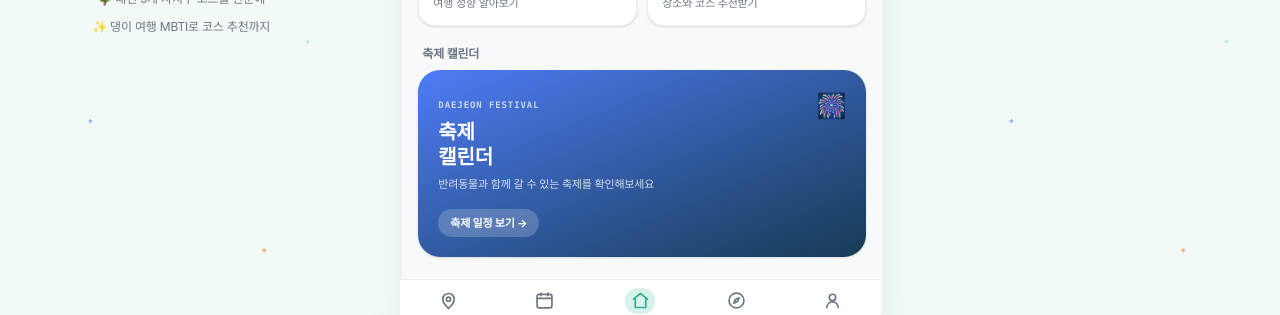
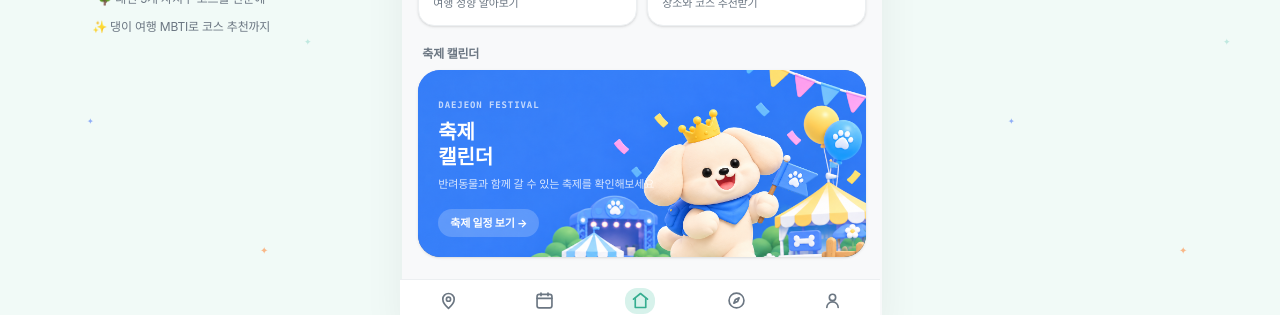
Before and after one commit to seolkimleeseon/daejourneyu, a Next.js app in the folder frontend/: page /home in a window 1280 px wide. Shown: the part 461-776 px from the top of the page. Built offline with nearby package versions, Linux system fonts and the light colour scheme; no server answers; a web font is replaced by a local one.

Commit message:
chore(player1): 메인 페스티벌 카드 백그라운드 적용

```diff
--- a/frontend/app/(shell)/home/page.tsx
+++ b/frontend/app/(shell)/home/page.tsx
@@ -138,12 +138,13 @@ export default function HomePage() {
         <div className="mb-2 px-1 text-xs font-bold text-ink-muted">축제 캘린더</div>
         <div className="flex flex-col gap-2.5">
           <HomeFeatureCard
-            emoji="🎆"
+            emoji=""
             eyebrow="DAEJEON FESTIVAL"
             titleLines={["축제", "캘린더"]}
             subtitle="반려동물과 함께 갈 수 있는 축제를 확인해보세요"
             ctaLabel="축제 일정 보기"
             gradientClass="bg-gradient-to-br from-accent-purple to-accent-navy"
+            backgroundImageSrc="/icons/3d/bg_festival_card.png"
             onClick={() => router.push("/home/festival")}
           />
         </div>
--- a/frontend/src/components/home/HomeFeatureCard.tsx
+++ b/frontend/src/components/home/HomeFeatureCard.tsx
@@ -1,5 +1,6 @@
 "use client";
 
+import Image from "next/image";
 import { cn } from "@/lib/cn";
 
 interface HomeFeatureCardProps {
@@ -10,6 +11,9 @@ interface HomeFeatureCardProps {
   ctaLabel: string;
   gradientClass: string;
   onClick: () => void;
+  /** 카드 오른쪽에 꽉 채워 보여줄 배경 일러스트. 왼쪽 텍스트 영역은 비워두고(투명) 그린
+   * 이미지를 쓴다 — 그 투명 영역 아래로 gradientClass 배경이 그대로 비쳐 보인다. */
+  backgroundImageSrc?: string;
 }
 
 /** 홈 하단 "축제 캘린더" 진입에 쓰는 큰 피처 카드 — 작은 정사각 타일(HomeTile)보다 한 체급 큰 강조 카드. */
@@ -21,6 +25,7 @@ export function HomeFeatureCard({
   ctaLabel,
   gradientClass,
   onClick,
+  backgroundImageSrc,
 }: HomeFeatureCardProps) {
   return (
     <button
@@ -31,17 +36,31 @@ export function HomeFeatureCard({
         gradientClass
       )}
     >
-      <span className="absolute right-5 top-5 text-2xl opacity-90">{emoji}</span>
-      <span className="font-mono text-[9px] font-bold uppercase tracking-widest text-white/70">
+      {backgroundImageSrc ? (
+        <Image
+          src={backgroundImageSrc}
+          alt=""
+          fill
+          sizes="400px"
+          className="object-cover object-right"
+        />
+      ) : null}
+
+      {emoji ? (
+        <span className="absolute right-5 top-5 z-10 text-2xl opacity-90">{emoji}</span>
+      ) : null}
+      <span className="relative font-mono text-[9px] font-bold uppercase tracking-widest text-white/70">
         {eyebrow}
       </span>
-      <div className="mt-1.5 max-w-[70%] text-xl font-extrabold leading-tight text-white">
+      <div className="relative mt-1.5 max-w-[70%] text-xl font-extrabold leading-tight text-white">
         {titleLines[0]}
         <br />
         {titleLines[1]}
       </div>
-      {subtitle ? <div className="mt-1.5 text-[11px] text-white/80">{subtitle}</div> : null}
-      <span className="mt-4 inline-flex items-center gap-1 rounded-full bg-white/20 px-3 py-1.5 text-[11px] font-bold text-white">
+      {subtitle ? (
+        <div className="relative mt-1.5 max-w-[75%] text-[11px] text-white/80">{subtitle}</div>
+      ) : null}
+      <span className="relative mt-4 inline-flex items-center gap-1 rounded-full bg-white/20 px-3 py-1.5 text-[11px] font-bold text-white">
         {ctaLabel} →
       </span>
     </button>
```
Also changed, not shown: frontend/public/icons/3d/bg_festival_card.png (added).
